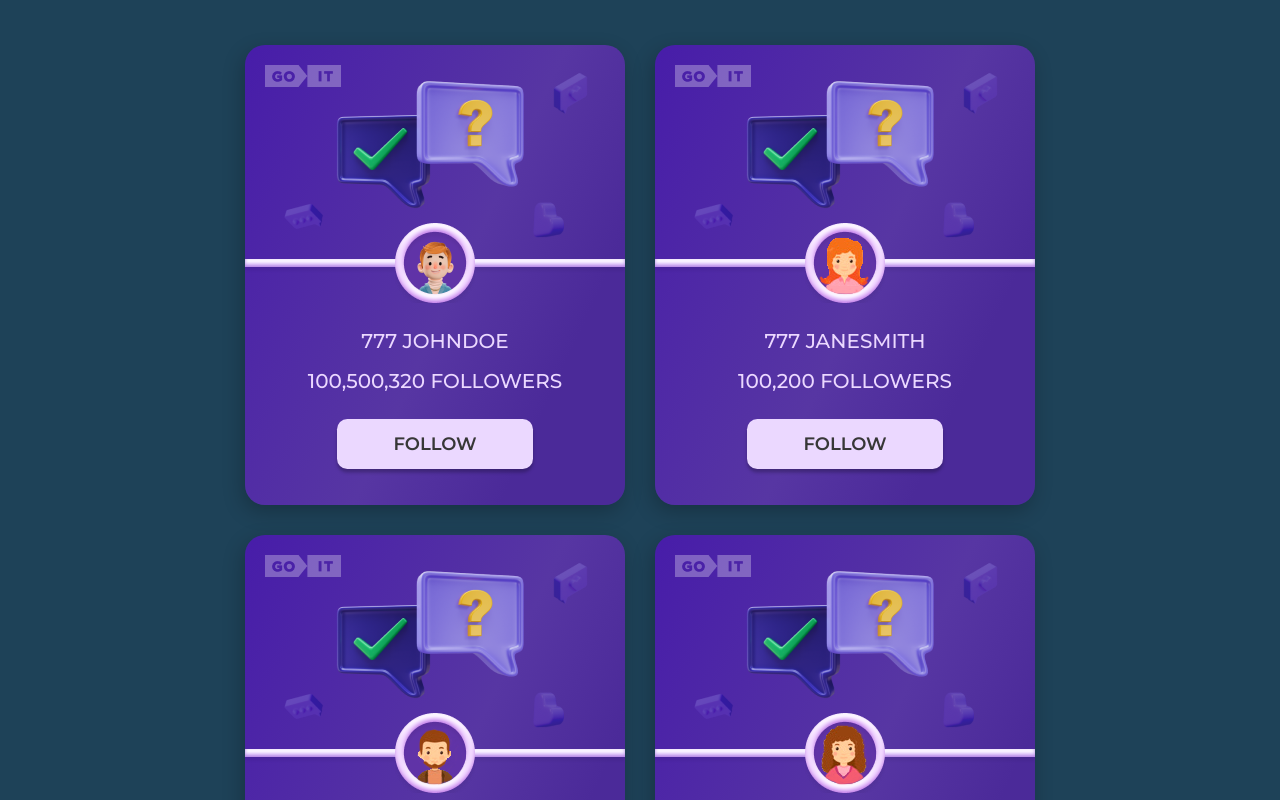
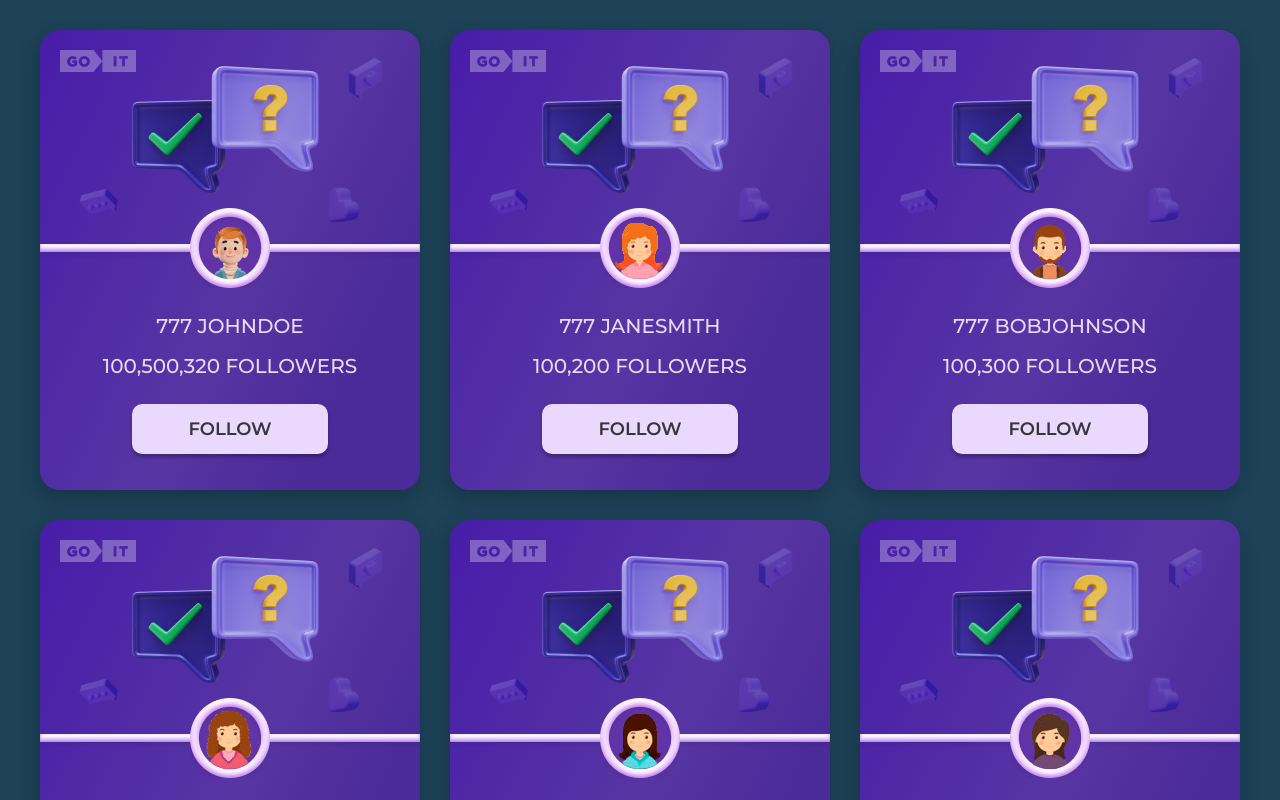
Before and after one commit to AndriiBeznosov/testinggoit-following, a React (Create React App) app: page / in a window 1280 px wide. Shown: the top 800 px of the page. Built offline with nearby package versions, Linux system fonts and the light colour scheme.

Commit message:
fixed Margen

```diff
--- a/src/components/ListCard/ListCard.styled.js
+++ b/src/components/ListCard/ListCard.styled.js
@@ -4,4 +4,5 @@ export const List = styled.ul`
   display: flex;
   justify-content: center;
   flex-wrap: wrap;
+  margin: -15px;
 `;
```
